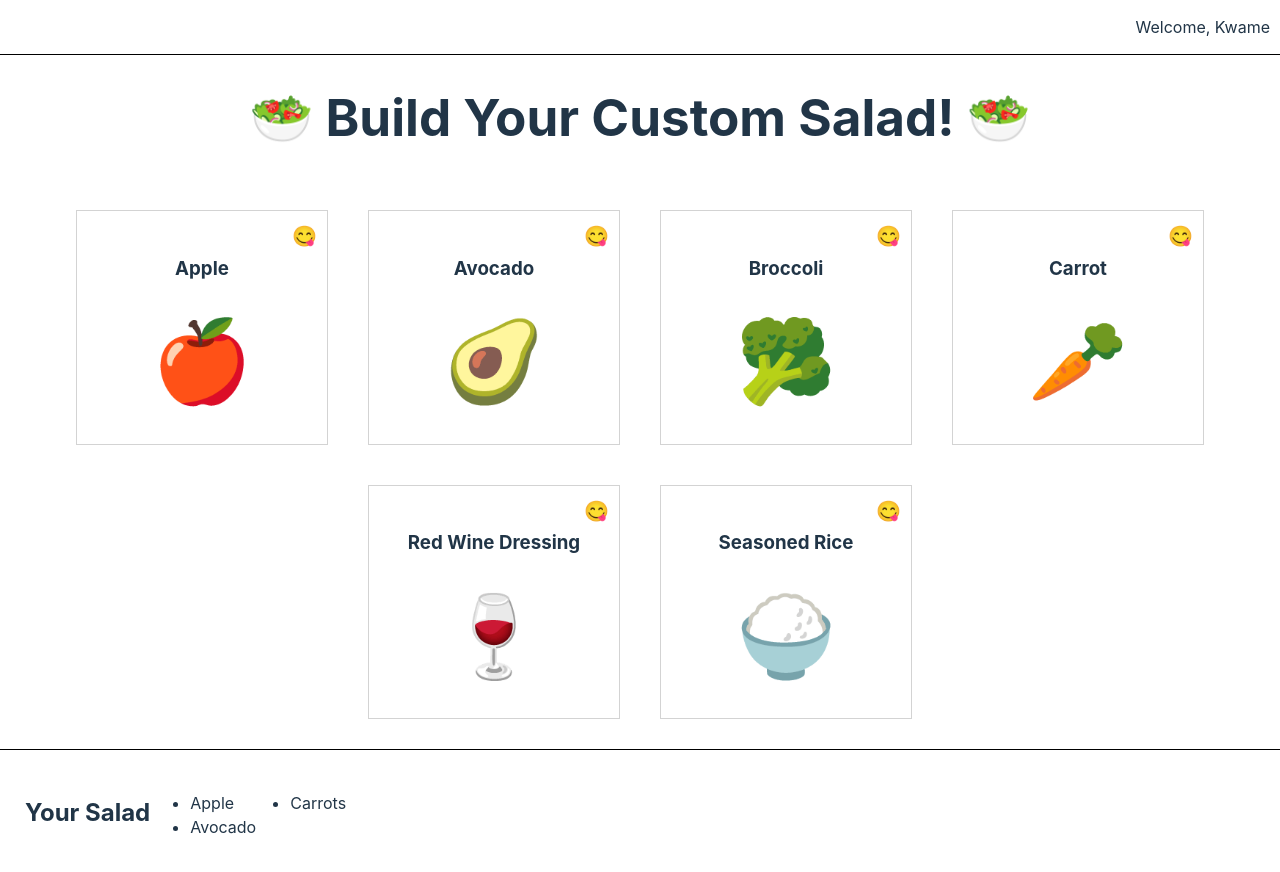
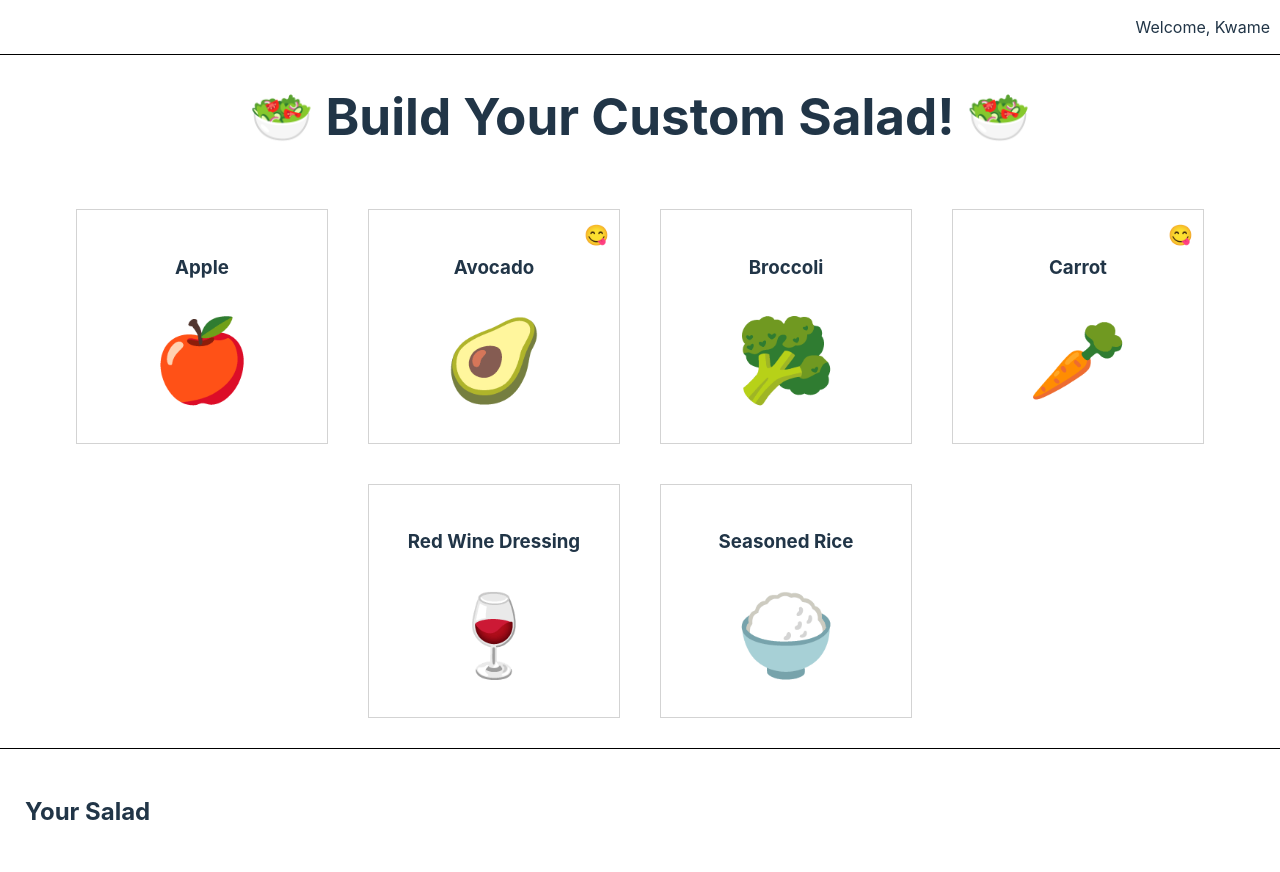
Before and after one commit to tiamga/react-context, a React (Vite) app: page / in a window 1280 px wide. Shown: the top 872 px of the page. Built offline with nearby package versions, Linux system fonts and the light colour scheme.

Commit message:
complete User

```diff
--- a/src/App.jsx
+++ b/src/App.jsx
@@ -1,13 +1,22 @@
 import React from 'react';
 import Navigation from './components/Navigation/Navigation';
 import SaladMaker from './components/SaladMaker/SaladMaker';
+import UserContext from './components/User/User';
+
+const user = {
+  name: 'Kwame',
+  favorites: [
+    'avocado',
+    'carrot'
+  ]
+}
 
 function App() {
   return (
-    <>
+    <UserContext.Provider value={user}>
       <Navigation />
       <SaladMaker />
-    </>
+    </UserContext.Provider>
   );
 }
 
--- a/src/components/Navigation/Navigation.jsx
+++ b/src/components/Navigation/Navigation.jsx
@@ -1,19 +1,22 @@
-import React from 'react';
+import React, { useContext } from 'react';
 import { createUseStyles } from 'react-jss';
+
+import UserContext from '../User/User';
 
 const useStyles = createUseStyles({
   wrapper: {
-    borderBottom: 'black solid 1px',
+    outline: 'black solid 1px',
     padding: [15, 10],
     textAlign: 'right',
   }
 });
 
 export default function Navigation() {
+  const user = useContext(UserContext);
   const classes = useStyles();
   return(
     <div className={classes.wrapper}>
-      Welcome, Kwame
+      Welcome, {user.name}
     </div>
   )
 }
--- a/src/components/SaladItem/SaladItem.jsx
+++ b/src/components/SaladItem/SaladItem.jsx
@@ -1,6 +1,9 @@
-import React from 'react';
+import React, { useReducer, useContext } from 'react';
 import PropTypes from 'prop-types';
 import { createUseStyles } from 'react-jss';
+
+import UserContext from '../User/User';
+import { SaladContext } from '../SaladMaker/SaladMaker';
 
 const useStyles = createUseStyles({
   add: {
@@ -28,9 +31,20 @@ const useStyles = createUseStyles({
   }
 });
 
+const reducer = key => key + 1;
 export default function SaladItem({ image, name }) {
   const classes = useStyles();
-  const favorite = true;
+  const { setSalad } = useContext(SaladContext)
+  const user = useContext(UserContext);
+  const favorite = user.favorites.includes(name);
+  const [id, updateId] = useReducer(reducer, 0);
+  function update() {
+    setSalad({
+      name,
+      id: `${name}-${id}`
+    })
+    updateId();
+  };
   return(
     <div className={classes.wrapper}>
         <h3>
@@ -39,13 +53,12 @@ export default function SaladItem({ image, name }) {
         <span className={classes.favorite} aria-label={favorite ? 'Favorite' : 'Not Favorite'}>
           {favorite ? '😋' : ''}
         </span>
-        <button className={classes.add}>
+        <button className={classes.add} onClick={update}>
           <span className={classes.image} role="img" aria-label={name}>{image}</span>
         </button>
     </div>
   )
 }
-
 SaladItem.propTypes = {
   image: PropTypes.string.isRequired,
   name: PropTypes.string.isRequired,
--- a/src/components/SaladMaker/SaladMaker.jsx
+++ b/src/components/SaladMaker/SaladMaker.jsx
@@ -1,4 +1,4 @@
-import React from 'react';
+import React, { useReducer, createContext } from 'react';
 import { createUseStyles } from 'react-jss';
 import SaladBuilder from '../SaladBuilder/SaladBuilder';
 import SaladSummary from '../SaladSummary/SaladSummary';
@@ -9,10 +9,17 @@ const useStyles = createUseStyles({
   }
 });
 
+export const SaladContext = createContext();
+
+function reducer(state, item) {
+  return [...state, item]
+}
+
 export default function SaladMaker() {
   const classes = useStyles();
+  const [salad, setSalad] = useReducer(reducer, []);
   return(
-    <>
+    <SaladContext.Provider value={{ salad, setSalad }}>
       <h1 className={classes.wrapper}>
         <span role="img" aria-label="salad">🥗 </span>
           Build Your Custom Salad!
@@ -20,6 +27,6 @@ export default function SaladMaker() {
       </h1>
       <SaladBuilder />
       <SaladSummary />
-    </>
+    </SaladContext.Provider>
   )
 }
--- a/src/components/SaladSummary/SaladSummary.jsx
+++ b/src/components/SaladSummary/SaladSummary.jsx
@@ -1,5 +1,8 @@
-import React from 'react';
+import React, { useContext } from 'react';
 import { createUseStyles } from 'react-jss';
+
+import { SaladContext } from '../SaladMaker/SaladMaker';
+
 
 const useStyles = createUseStyles({
   list: {
@@ -20,13 +23,12 @@ const useStyles = createUseStyles({
 
 export default function SaladSummary() {
   const classes = useStyles();
+  const { salad } = useContext(SaladContext);
   return(
     <div className={classes.wrapper}>
       <h2>Your Salad</h2>
       <ul className={classes.list}>
-        <li>Apple</li>
-        <li>Avocado</li>
-        <li>Carrots</li>
+        {salad.map(({ name, id }) => (<li key={id}>{name}</li>))}
       </ul>
     </div>
   )
--- /dev/null
+++ b/src/components/User/User.js
@@ -0,0 +1,4 @@
+import { createContext } from 'react';
+
+const UserContext = createContext();
+export default UserContext;
```
